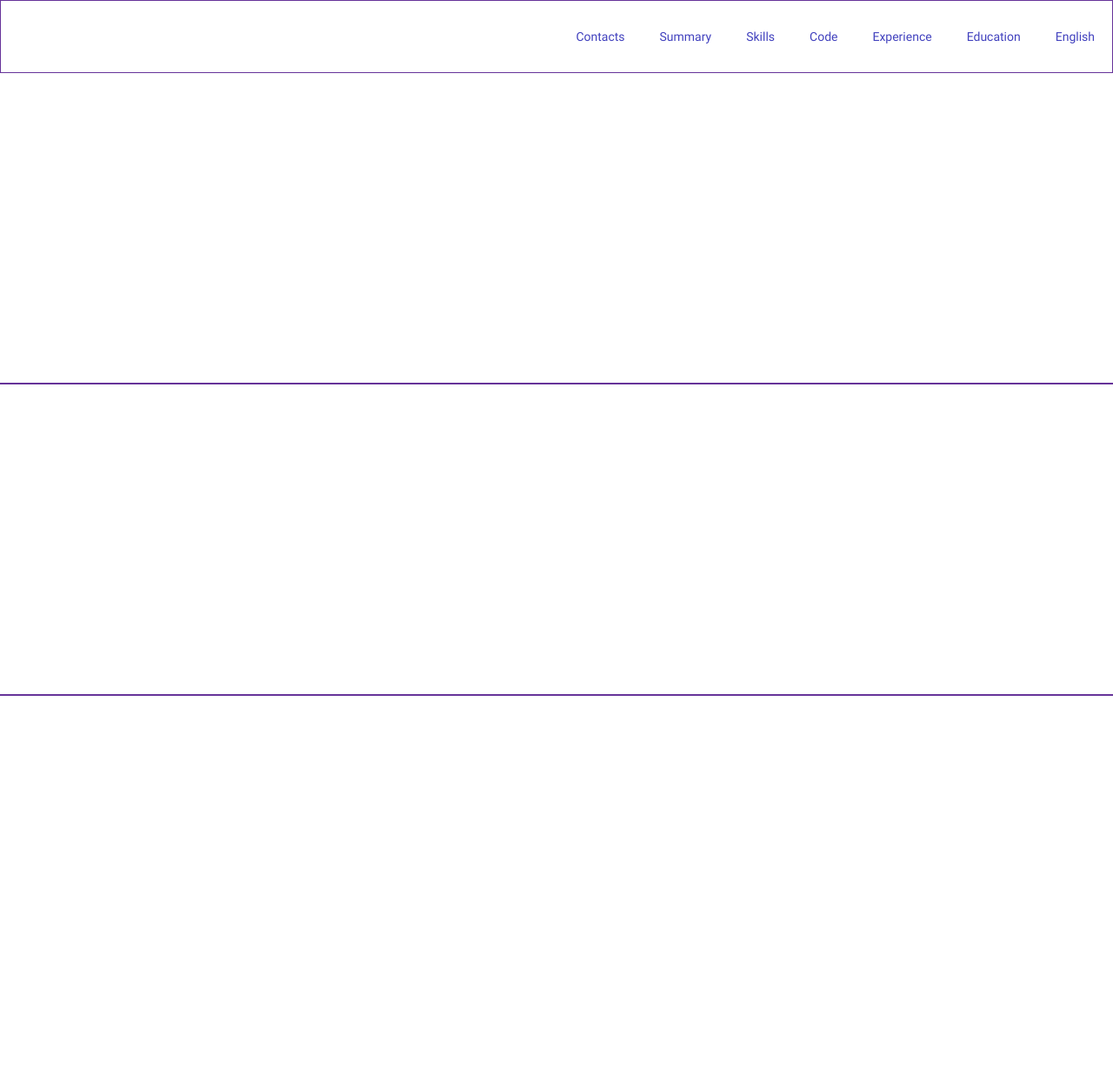
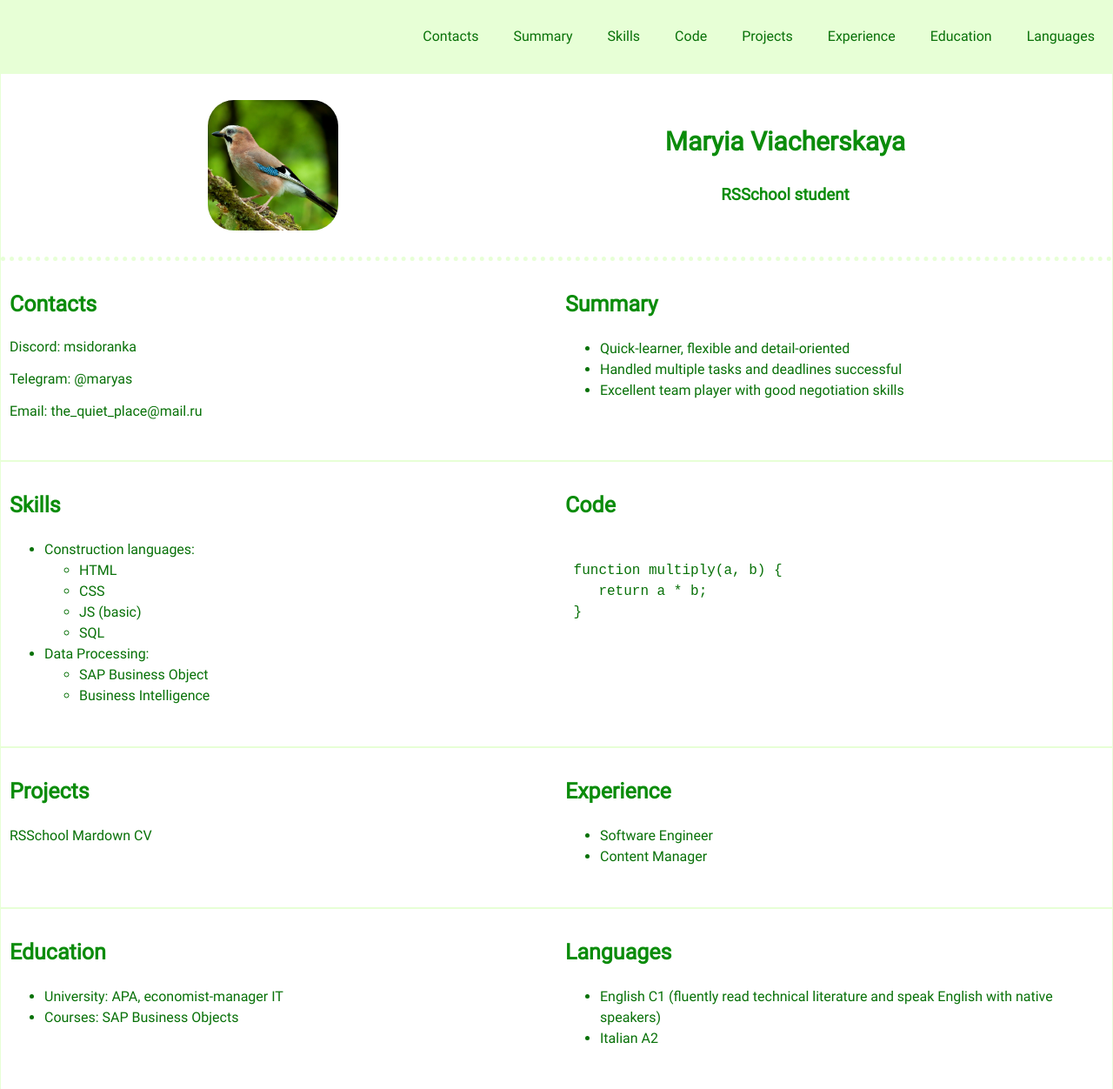
Before and after one commit to msidoranka/rsschool-cv, a plain HTML site: page index.html in a window 1280 px wide. Shown: the top 1252 px of the page at 87% size. Before the commit the page ends 800 px from the top, so only its background shows below. Drawn offline with Linux system fonts and the light colour scheme.

Commit message:
create main

```diff
--- a/index.html
+++ b/index.html
@@ -6,7 +6,7 @@
     <meta name="viewport" content="width=device-width, initial-scale=1.0">
     <title>CV Mary Viacherskaya</title>
     <link rel="stylesheet" href="style.css">
-    <link rel="icon" href="assets/avatar2.ico">
+    <link rel="icon" href="assets/img/avatar2.ico">
 </head>
 <body>
     <header class="header">
@@ -17,15 +17,92 @@
                     <li class="nav-item"><a href="#summary" class="nav-link">Summary</a></li>
                     <li class="nav-item"><a href="#skills" class="nav-link">Skills</a></li>
                     <li class="nav-item"><a href="#code" class="nav-link">Code</a></li>
+                    <li class="nav-item"><a href="#projects" class="nav-link">Projects</a></li>
                     <li class="nav-item"><a href="#experience" class="nav-link">Experience</a></li>
                     <li class="nav-item"><a href="#education" class="nav-link">Education</a></li>
-                    <li class="nav-item"><a href="#english" class="nav-link">English</a></li>
+                    <li class="nav-item"><a href="#languages" class="nav-link">Languages</a></li>
                 </ul>
             </nav>
         </div>
     </header>
     <main class="main">
-        <div class="container"></div>
+        <div class="container main-container">
+            <section class="section section-profile" id="profile">
+                <img src="./assets/img/avatar.jpeg" alt="avatar" class="avatar">
+                <div class="section-profile-title">
+                    <h1 class="section-title">Maryia Viacherskaya</h1>
+                    <h3>RSSchool student</h3>
+                </div>
+            </section>
+            <section class="section" id="contacts">
+                <h2 class="section-title">Contacts</h2>
+                <p>Discord: msidoranka</p>
+                <p>Telegram: @maryas</p>
+                <p>Email: the_quiet_place@mail.ru</p>
+            </section>
+            <section class="section" id="summary">
+                <h2 class="section-title">Summary</h2>
+                <ul>
+                    <li>Quick-learner, flexible and detail-oriented</li>
+                    <li>Handled multiple tasks and deadlines successful</li>
+                    <li>Excellent team player with good negotiation skills</li>
+                </ul>
+            </section>
+            <section class="section" id="skills">
+                <h2 class="section-title">Skills</h2>
+                <ul>
+                    <li>Construction languages:
+                        <ul>
+                            <li>HTML</li>
+                            <li>CSS</li>
+                            <li>JS (basic)</li>
+                            <li>SQL</li>
+                        </ul>
+                    </li>
+                    <li>Data Processing:
+                        <ul>
+                            <li>SAP Business Object</li>
+                            <li>Business Intelligence</li>
+                        </ul>
+                    </li>
+                </ul>
+            </section>
+            <section class="section" id="code">
+                <h2 class="section-title">Code</h2>
+                <pre>
+                    <code>
+ function multiply(a, b) {
+    return a * b;
+ }
+                    </code>
+                </pre>
+            </section>
+            <section class="section" id="projects">
+                <h2 class="section-title">Projects</h2>
+                <a href="https://msidoranka.github.io/rsschool-cv/cv">RSSchool Mardown CV</a>
+            </section>
+            <section class="section" id="experience">
+                <h2 class="section-title">Experience</h2>
+                <ul>
+                    <li>Software Engineer</li>
+                    <li>Content Manager</li>
+                </ul>
+            </section>
+            <section class="section" id="education">
+                <h2 class="section-title">Education</h2>
+                <ul>
+                    <li>University: APA, economist-manager IT</li>
+                    <li>Courses: SAP Business Objects</li>
+                </ul>
+            </section>
+            <section class="section" id="languages">
+                <h2 class="section-title">Languages</h2>
+                <ul>
+                    <li>English C1 (fluently read technical literature and speak English with native speakers)</li>
+                    <li>Italian A2</li>
+                </ul>
+            </section>
+        </div>
     </main>
     <footer class="footer">
         <div class="container"></div>
--- a/style.css
+++ b/style.css
@@ -13,7 +13,11 @@ html{
     scroll-behavior: smooth;
 }
 body{
-    font-family: 'Roboto';
+    font-family: 'Roboto', sans-serif;
+    font-size: 16px;
+    font-weight: 400;
+    line-height: 1.5;
+    color: rgb(8, 113, 8);
     min-height: 100vh;
     margin: 0;
     padding: 0;
@@ -27,12 +31,21 @@ body{
 }
 
 .header, .main, .footer{
-    border: 1px solid rebeccapurple;
+    border: 1px solid rgb(231, 255, 214);
+}
+
+.header{
+    background-color: rgb(231, 255, 214);
+    }
+
+p{
+    line-height: 1.3;
 }
 
 .container{
     max-width: 1440px;
     margin: 0 auto;
+    min-height: 50px;
 }
 
 .nav-list{
@@ -48,19 +61,66 @@ body{
     transition: .3s;
 }
 
-/*a{
-    text-decoration: none;
-    color: rgb(18, 152, 18);
-    font-size: 14px;
-}*/
-
-.header a{
-    color: rgb(65, 65, 190);
+a{
+    color: rgb(8, 113, 8);
     text-decoration: none;
     transition: color 0.5s;
-    font-size: 14px;
+    font-size: 16px;
 }
 
-.header a:hover{
-    color: rgb(169, 8, 8);
+a:hover{
+    color: rgb(57, 198, 57);
 }
+
+.main-container{
+    display: flex;
+    flex-wrap: wrap;
+    justify-content: space-between;
+}
+
+.section{
+    width: 50%;
+    padding: 10px;
+    border-bottom: 2px solid rgb(231, 255, 214);
+    padding-bottom: 30px;
+}
+
+@media (max-width: 768px) {
+    .section{
+        width: 100%;
+    }
+}
+
+h1.section-title{
+    font-size: 30px;
+    color: rgb(11, 140, 11);
+    text-align: center;
+}
+
+h2.section-title{
+    font-size: 25px;
+    color: rgb(11, 140, 11);
+}
+
+.avatar{
+    width: 150px;
+    height: 150px;
+    border-radius: 20%;
+}
+
+
+.section-profile{
+    display: flex;
+    justify-content: space-around;
+    width: 100%;
+    padding: 30px 50px;
+    border-bottom: 5px dotted rgb(231, 255, 214);
+}
+
+.section-profile-title{
+    text-align: center;
+}
+
+h3{
+    color: rgb(11, 140, 11);
+}
```
Also changed, not shown: assets/img/avatar.jpeg (added), assets/img/avatar2.ico (renamed from assets/avatar2.ico).
